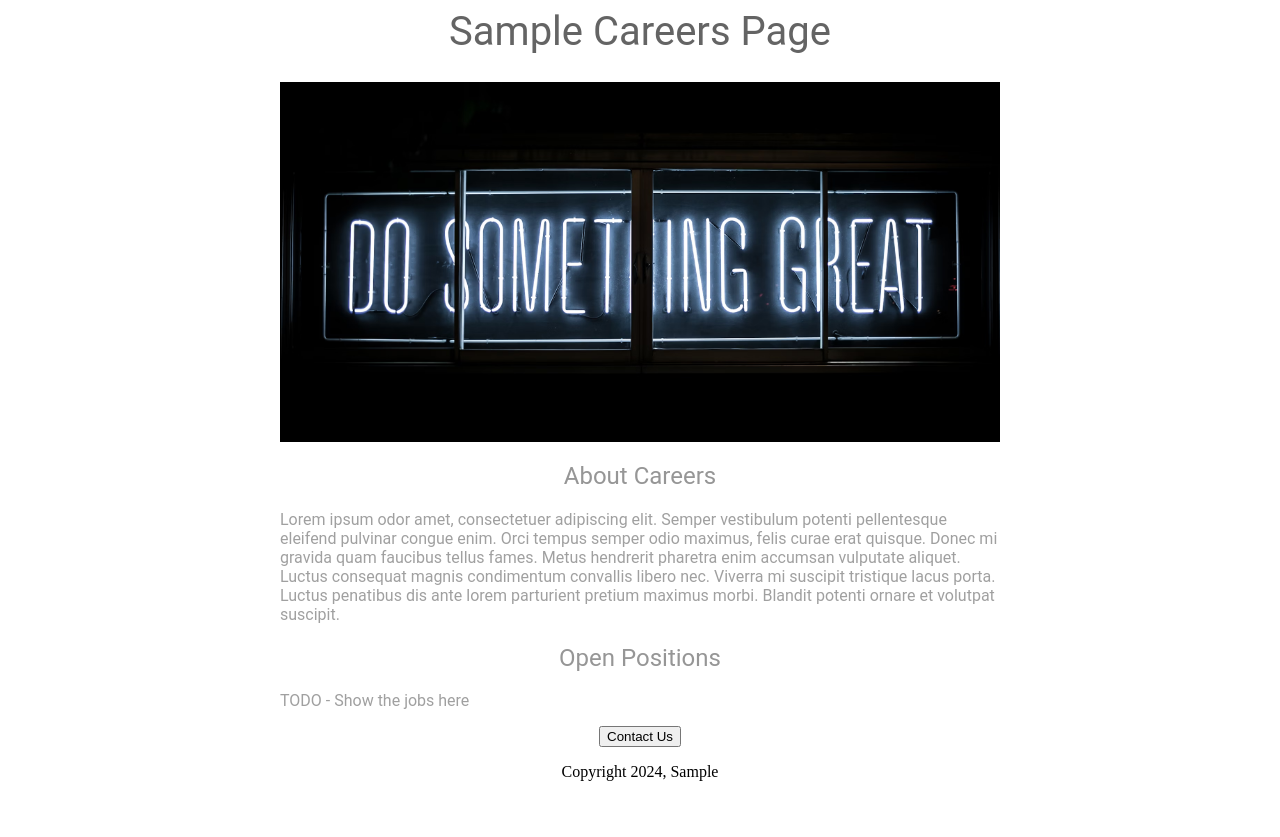
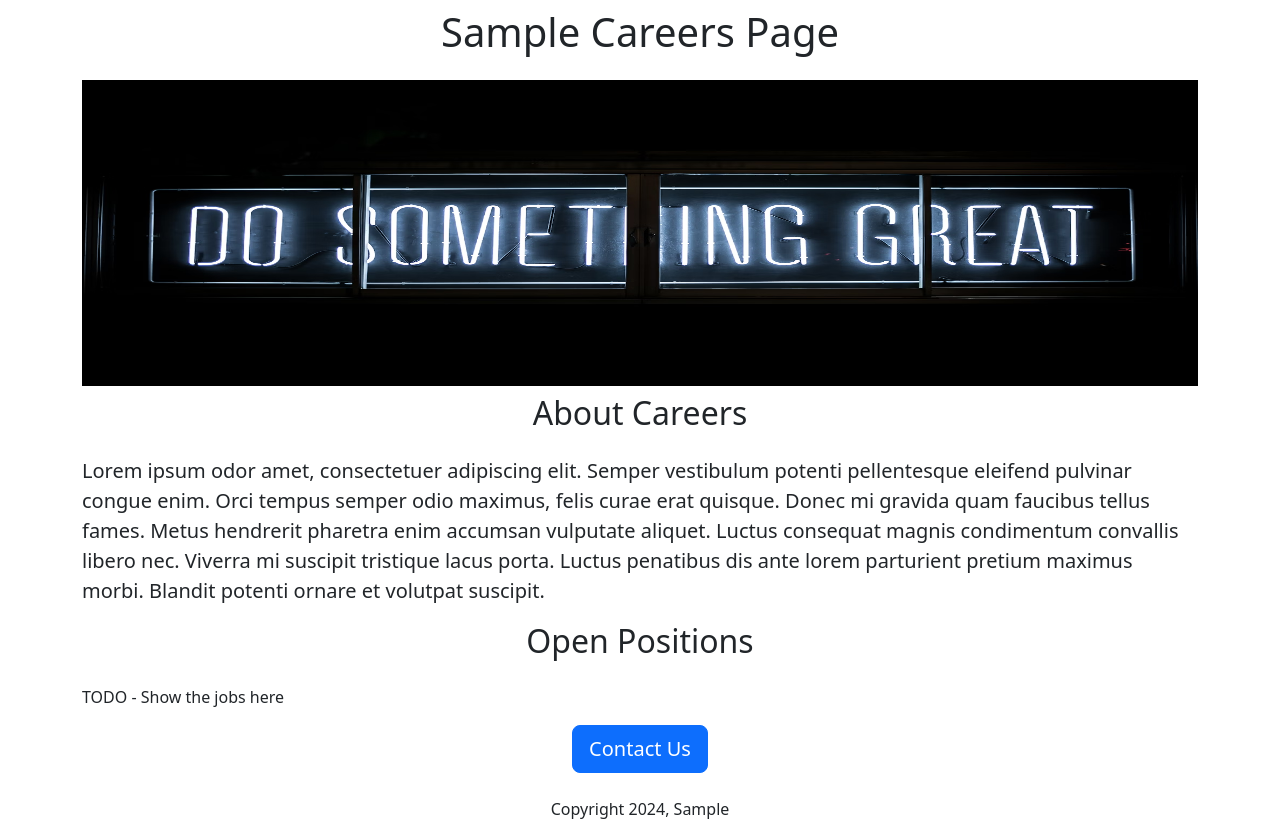
Before and after one commit to Tagore-7/web-application-using-python, a Flask app: page / in a window 1280 px wide. Before the commit the page ends 781 px from the top, so only its background shows below. Run offline with Flask 3, Linux system fonts and the light colour scheme.

Commit message:
added bootstrap

```diff
--- a/templates/home.html
+++ b/templates/home.html
@@ -1,62 +1,40 @@
 <! DOCTYPE html>
 <html>
   <head>
+    <meta charset="utf-8">
+    <meta name="viewport" content="width=device-width, initial-scale=1">
+    <link href="https://cdn.jsdelivr.net/npm/bootstrap@5.3.3/dist/css/bootstrap.min.css" rel="stylesheet" integrity="sha384-QWTKZyjpPEjISv5WaRU9OFeRpok6YctnYmDr5pNlyT2bRjXh0JMhjY6hW+ALEwIH" crossorigin="anonymous">
+    <style>
+      #banner{
+        height: 306px;
+        width: 100%;
+      }
+    </style>
     <title>
       Careers
     </title>
-    <style>
-      h1 {
-        font-size: 40px;
-        font-family: Roboto;
-        font-weight: normal;
-        color: rgb(100, 100, 100);
-        text-align: center;
-      }
-      #banner {
-        width: 100%;
-        height: 360px;
-        object-fit: cover
-      }
-      h2{
-        font-family: Roboto;
-        font: size; 32px;
-        color: rgb(150, 150, 150);
-        text-align: center;
-        font-weight: normal;
-      }
-      .bodytext {
-        font-family: Roboto;
-        color: rgb(160,160,160)
-      }
-
-      #container {
-        max-width: 720px;
-        margin: 0 auto 0 auto;
-
-      }
-    </style>
   </head>
   <body>
-    <div id="container">
-    <h1>Sample Careers Page</h1>
-    <img id="banner" src="static/sample_img.jpeg" >
-    <h2>
+    <div class="container">
+    <h1 class="text-center mt-2 mb-4">Sample Careers Page</h1>
+    <img class="img-fluid" id="banner" src="static/sample_img.jpeg" >
+    <h2 class="text-center mt-2 mb-4">
       About Careers
     </h2>
-    <p class="bodytext">
+    <p class="lead">
       Lorem ipsum odor amet, consectetuer adipiscing elit. Semper vestibulum potenti pellentesque eleifend pulvinar congue enim. Orci tempus semper odio maximus, felis curae erat quisque. Donec mi gravida quam faucibus tellus fames. Metus hendrerit pharetra enim accumsan vulputate aliquet. Luctus consequat magnis condimentum convallis libero nec. Viverra mi suscipit tristique lacus porta. Luctus penatibus dis ante lorem parturient pretium maximus morbi. Blandit potenti ornare et volutpat suscipit.
     </p>
-    <h2>
+    <h2 class="text-center mt-2 mb-4">
       Open Positions
     </h2>
-    <p class="bodytext">
+    <p >
       TODO - Show the jobs here
     </p>
-      <div style="text-align:center;">
-    <button>
+      <div class="text-center">
+    <button class="btn btn-primary btn-lg">
       Contact Us
     </button>
-        <p>
+        <p class="mt-4">
           Copyright 2024, Sample
         </p>
       </div>
```
